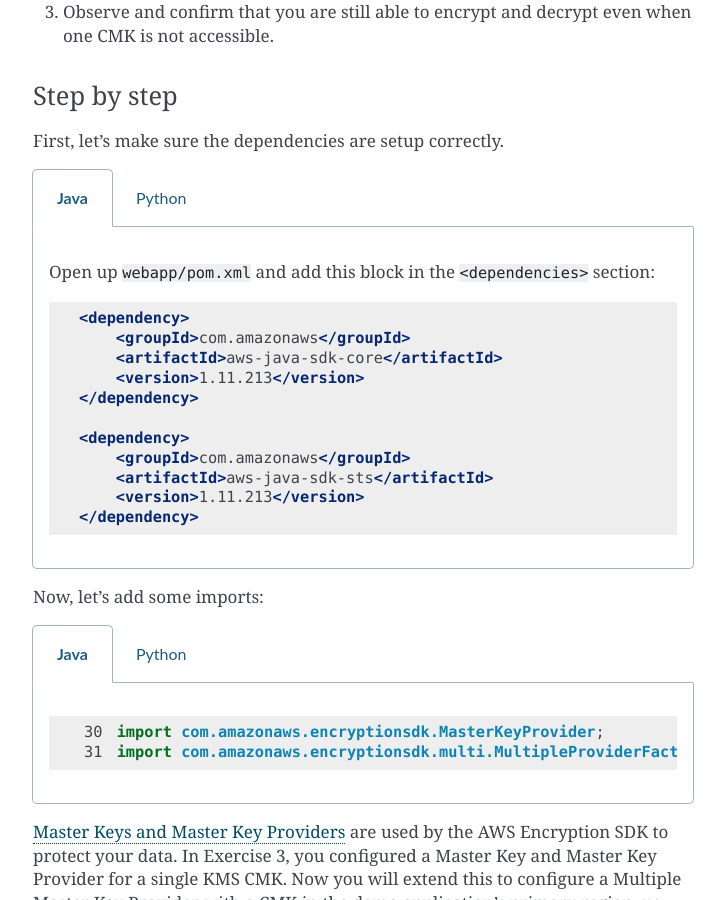
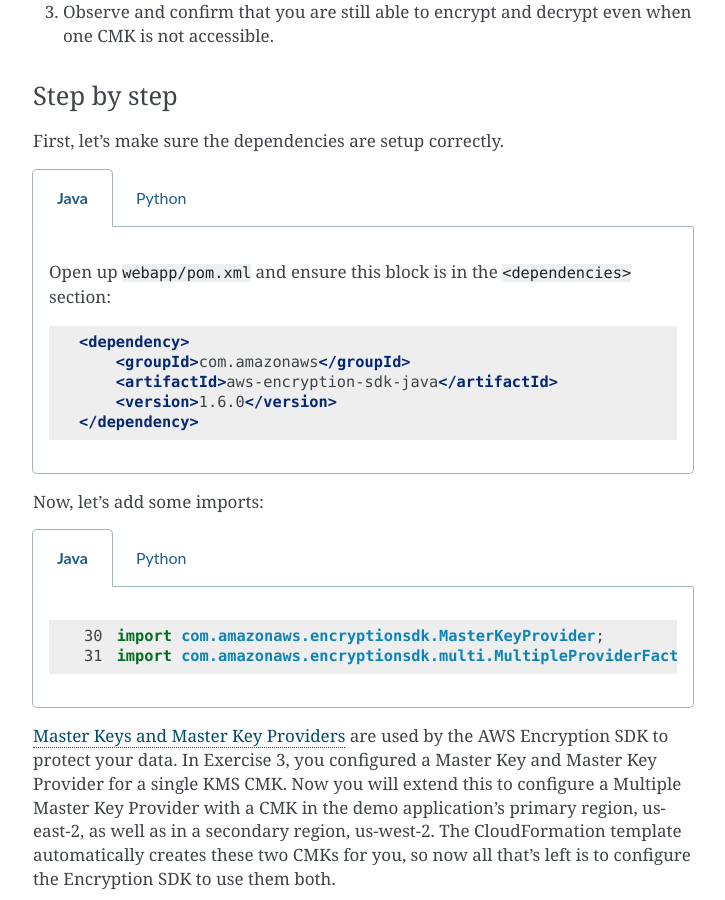
Before and after one commit to aws-samples/busy-engineers-encryption-sdk, a Sphinx documentation site: the page built from docs/exercises/5-multi_master_key.rst, in a window 1280 px wide and 900 px high, scrolled down 1546 px. Shown: the whole window, without its empty margins (387-1112 px from the left). Built offline with Sphinx 7.4.7, drawn with Linux system fonts in a browser that asks for light colours.

Commit message:
Java dependency upgrades.

```diff
--- a/docs/exercises/3-encryption_sdk.rst
+++ b/docs/exercises/3-encryption_sdk.rst
@@ -193,7 +193,7 @@ First, let's make sure the Encryption SDK is set up as a dependency correctly.
                 <dependency>
                     <groupId>com.amazonaws</groupId>
                     <artifactId>aws-encryption-sdk-java</artifactId>
-                    <version>1.3.5</version>
+                    <version>1.6.0</version>
                 </dependency>
 
     .. group-tab:: Python
--- a/docs/exercises/5-multi_master_key.rst
+++ b/docs/exercises/5-multi_master_key.rst
@@ -72,25 +72,18 @@ Step by step
 
 First, let's make sure the dependencies are setup correctly.
 
-
 .. tabs::
 
     .. group-tab:: Java
 
-        Open up ``webapp/pom.xml`` and add this block in the ``<dependencies>`` section:
+        Open up ``webapp/pom.xml`` and ensure this block is in the ``<dependencies>`` section:
 
         .. code-block:: xml
 
                 <dependency>
                     <groupId>com.amazonaws</groupId>
-                    <artifactId>aws-java-sdk-core</artifactId>
-                    <version>1.11.213</version>
-                </dependency>
-
-                <dependency>
-                    <groupId>com.amazonaws</groupId>
-                    <artifactId>aws-java-sdk-sts</artifactId>
-                    <version>1.11.213</version>
+                    <artifactId>aws-encryption-sdk-java</artifactId>
+                    <version>1.6.0</version>
                 </dependency>
 
     .. group-tab:: Python
```
